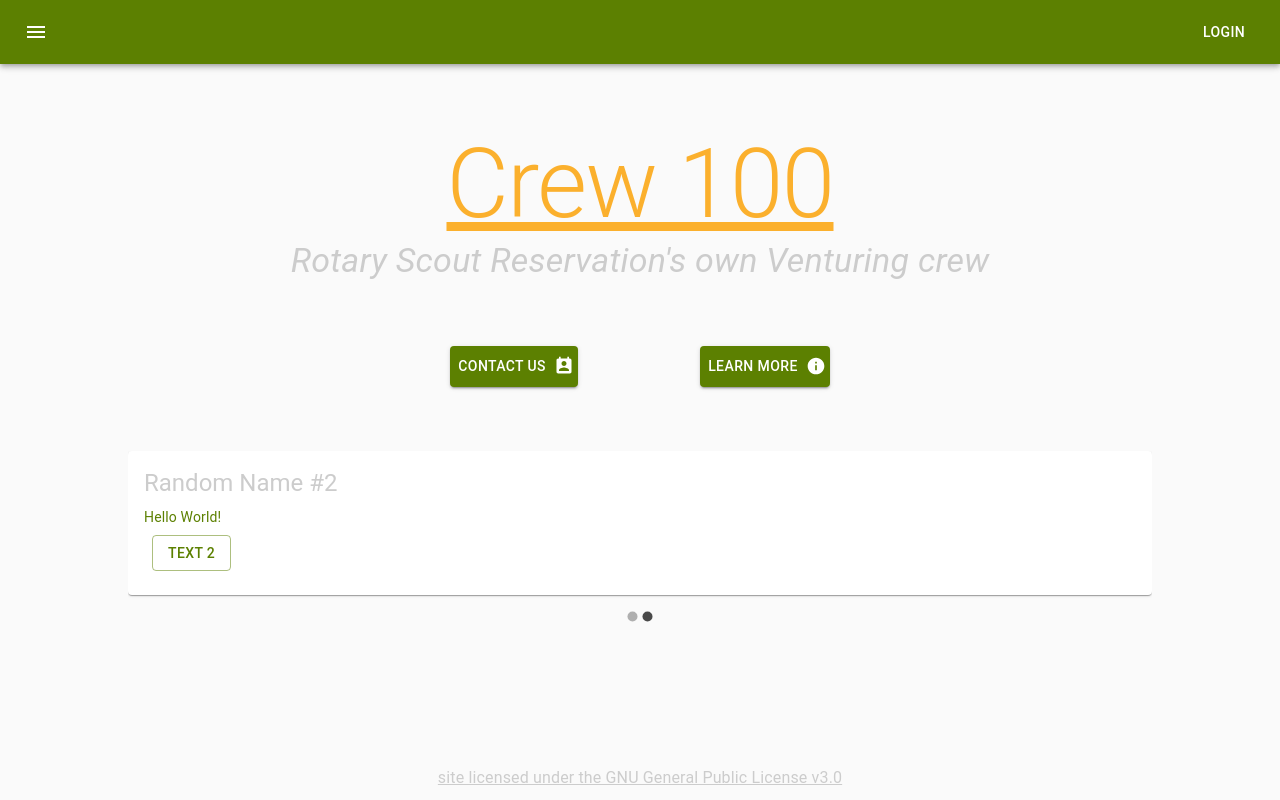
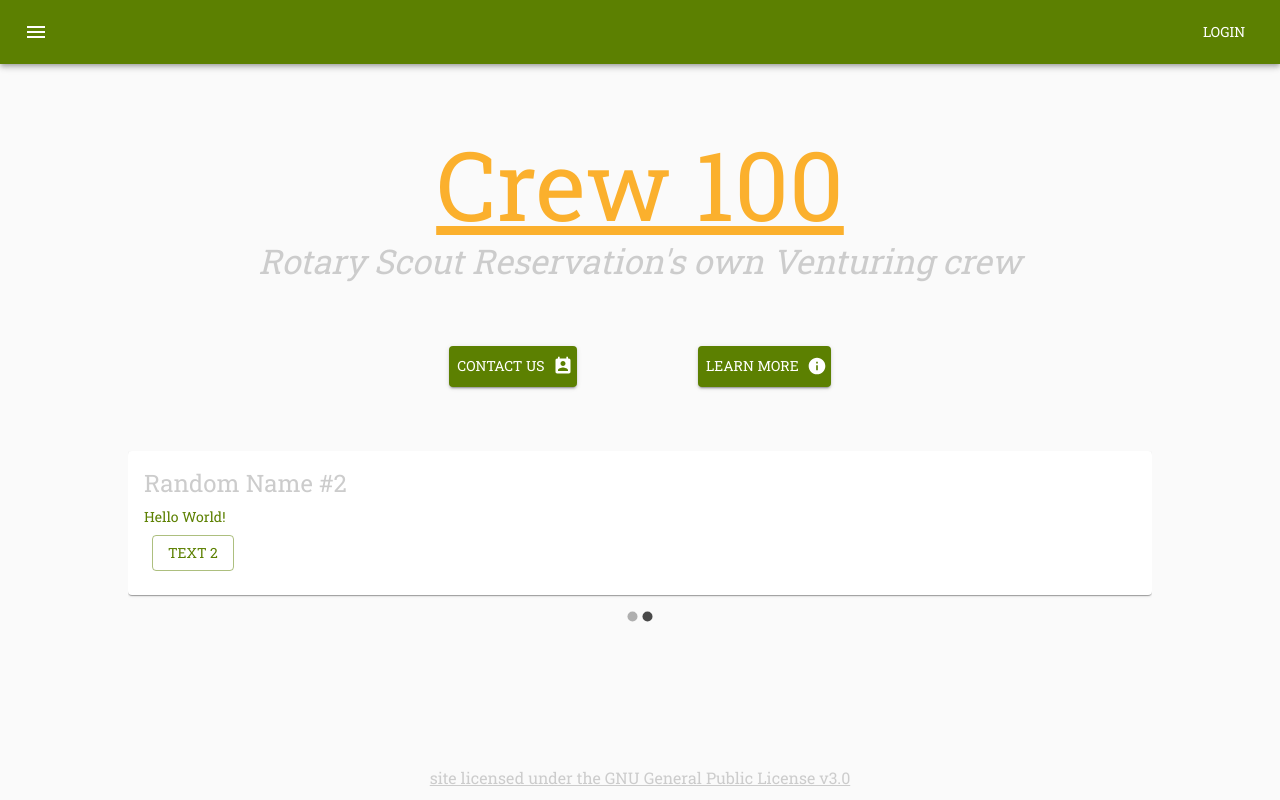
Before and after one commit to louismeunier/crew100, a Next.js app: page / in a window 1280 px wide. Built offline with nearby package versions, Linux system fonts and the light colour scheme.

Commit message:
Update fonts

```diff
--- a/pages/_app.tsx
+++ b/pages/_app.tsx
@@ -9,8 +9,24 @@
 import Header from "@components/Header/Header";
 import Footer from "@components/Footer";
 import theme from "../utils/theme";
+import { makeStyles } from "@material-ui/core";
+
+const useStyles = makeStyles(theme => ({
+	wrapper: {
+		display: "flex",
+		minHeight: "100vh",
+		flexDirection: "column"
+	},
+	body: {
+		flexGrow: 1
+	},
+	sides: {
+		flexShrink: 0
+	}
+}))
 
 const MyApp: React.FC<AppProps> = ({ Component, pageProps }) => {
+	const classes = useStyles();
 	React.useEffect(() => {
 		// Remove the server-side injected CSS.
 		const jssStyles = document.querySelector("#jss-server-side");
@@ -27,12 +43,22 @@
 					name="viewport"
 					content="minimum-scale=1, initial-scale=1, width=device-width"
 				/>
+				<link rel="preconnect" href="https://fonts.gstatic.com"/>
+				<link href="https://fonts.googleapis.com/css2?family=Roboto+Condensed&family=Roboto+Slab&display=swap" rel="stylesheet"/>
 			</Head>
 			<ThemeProvider theme={theme}>
 				<CssBaseline />
-				<Header />
-				<Component {...pageProps} />
-				<Footer/>
+				<div className={classes.wrapper}>
+					<div className={classes.sides}>
+						<Header />
+					</div>
+					<div className={classes.body}>
+						<Component {...pageProps} />
+					</div>
+					<div className={classes.sides}>
+						<Footer />
+					</div>
+				</div>
 			</ThemeProvider>
 		</>
 	);
--- a/utils/theme.ts
+++ b/utils/theme.ts
@@ -17,6 +17,13 @@
 			hint: "#F3DE2C",
 		},
 	},
+	typography: {
+		fontFamily: [
+			'Roboto Slab',
+			'Roboto Condensed',
+			'Helvetica Neue'
+		].join(',')
+	}
 });
 
 export default theme;
```
